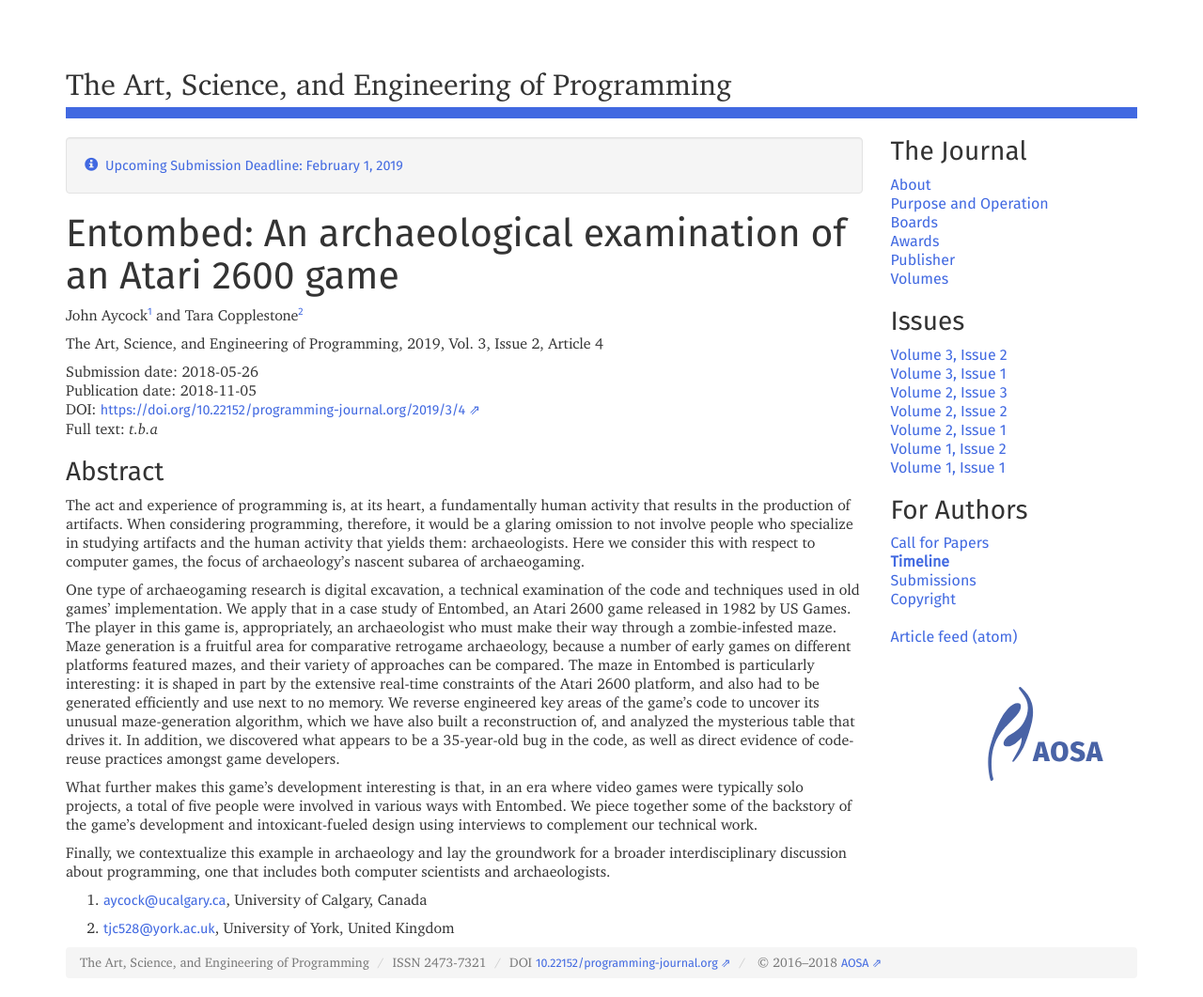
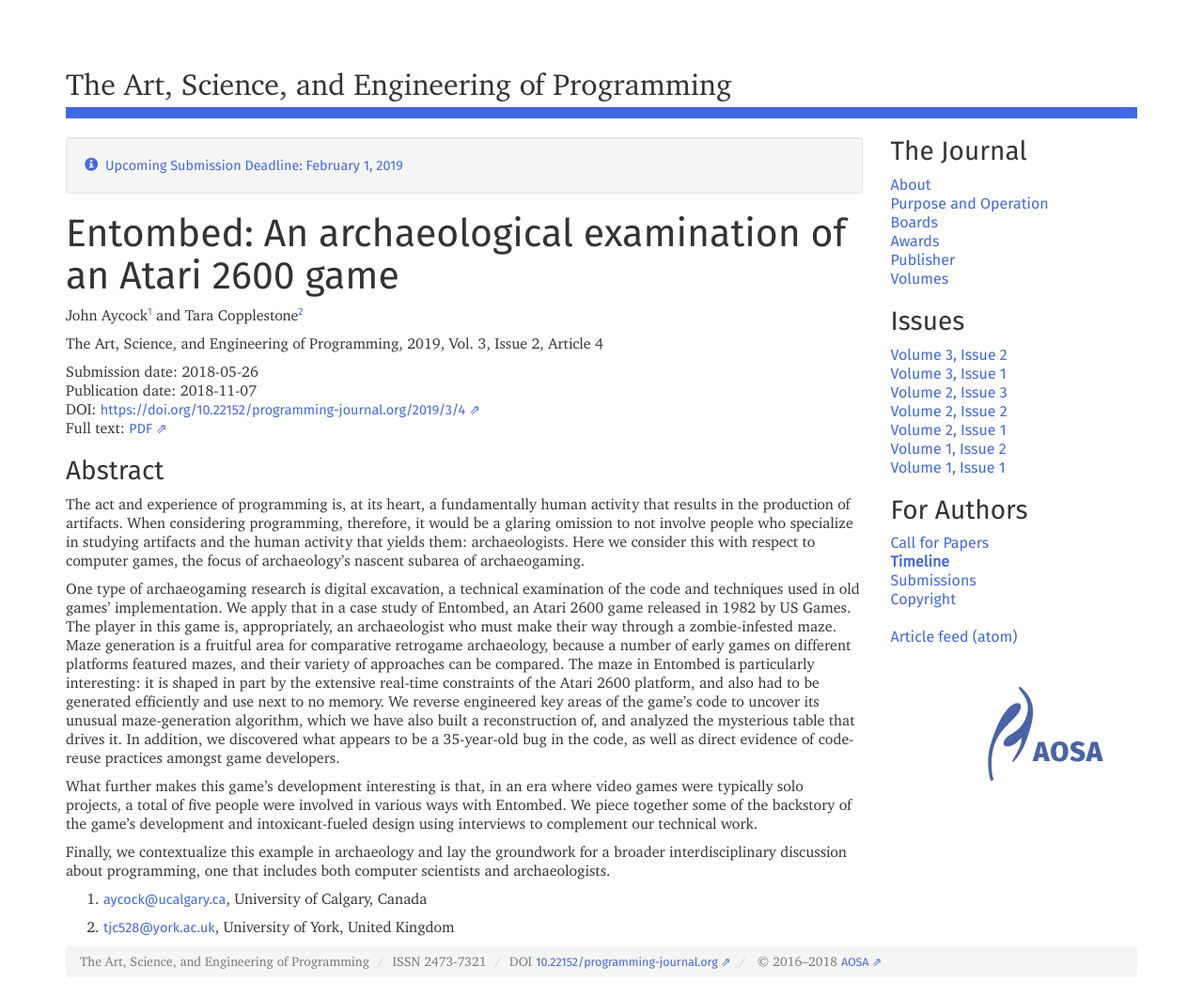
Before and after one commit to programming-journal/programming-journal.github.io, a Jekyll site: the page built from 2019/3/4/index.markdown, in a window 1280 px wide. Shown: the whole page at 94% size. Built offline with Jekyll 4.4.1, drawn with Linux system fonts in a browser that asks for light colours; nearby versions of some CDN libraries.

Commit message:
publish vol 3 issue 2

```diff
--- a/2019/3/4/index.markdown
+++ b/2019/3/4/index.markdown
@@ -7,7 +7,7 @@ number: "4"
 volume: "3"
 issue: "2"
 id: "urn:doi:10.22152%2Fprogramming-journal.org%2F2019%2F3%2F4"
-date: "2018-11-05"
+date: "2018-11-07"
 authors:
   - name: "Aycock, John"
     affiliation: "University of Calgary, Canada"
@@ -30,9 +32,9 @@ John Aycock[^1] and Tara Copplestone[^2]
 The Art, Science, and Engineering of Programming, 2019, Vol. 3, Issue 2, Article 4
 
 Submission date: 2018-05-26
-Publication date: 2018-11-05
+Publication date: 2018-11-07
 DOI: <https://doi.org/10.22152/programming-journal.org/2019/3/4>
-Full text: *t.b.a*
+Full text: [PDF](https://arxiv.org/pdf/1811.02035v1)
 
 
 ### Abstract
--- a/2019/3/issue2/index.markdown
+++ b/2019/3/issue2/index.markdown
@@ -4,7 +4,7 @@ category: "Issues"
 order: -3002
 type: "issue"
 id: "urn:doi:10.22152%2Fprogramming-journal.org%2F2019%2F3%2Fissue2"
-date: "2018-11-05"
+date: "2018-11-07"
 ---
 DOI: <https://doi.org/10.22152/programming-journal.org/2019/3/issue2>
 
```
Also changed, not shown: other parts of 2019/3/4/index.markdown (+2 -0 lines), 2019/3/3/index.markdown (+5 -3 lines).
